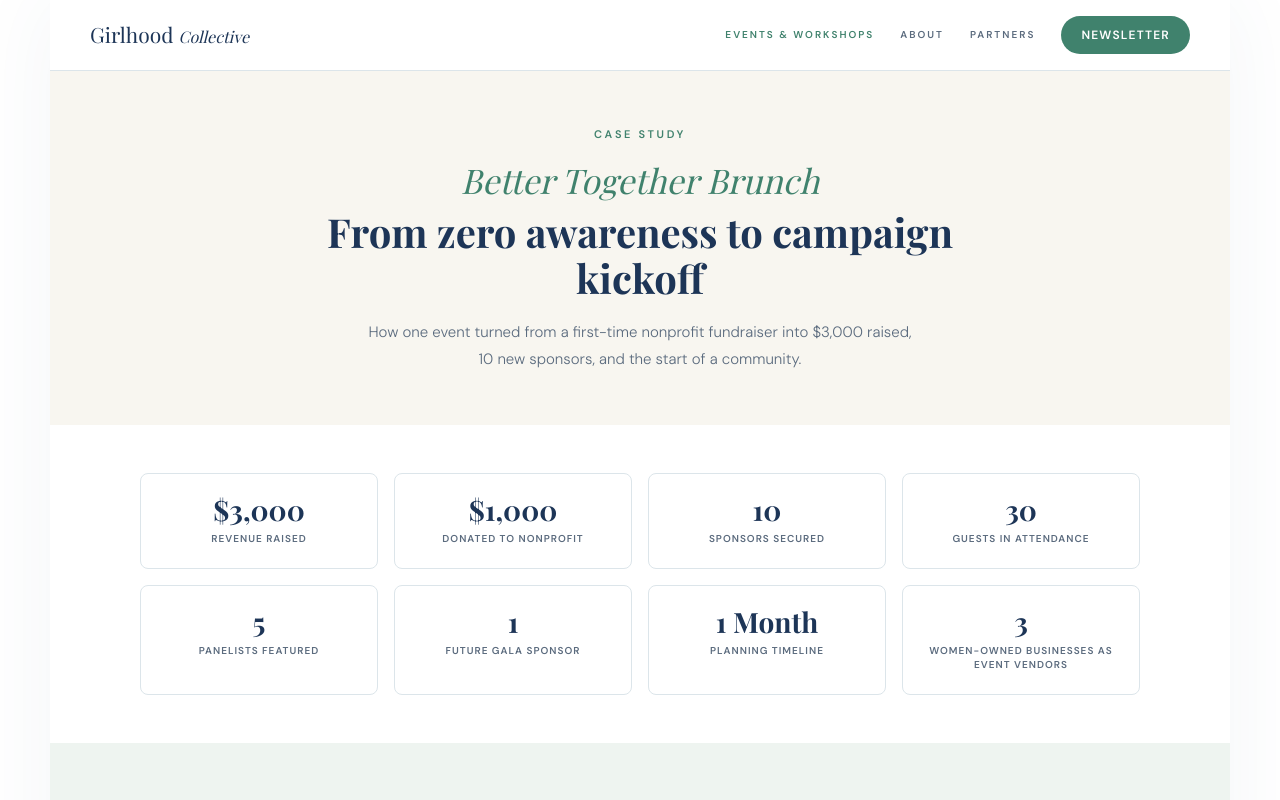
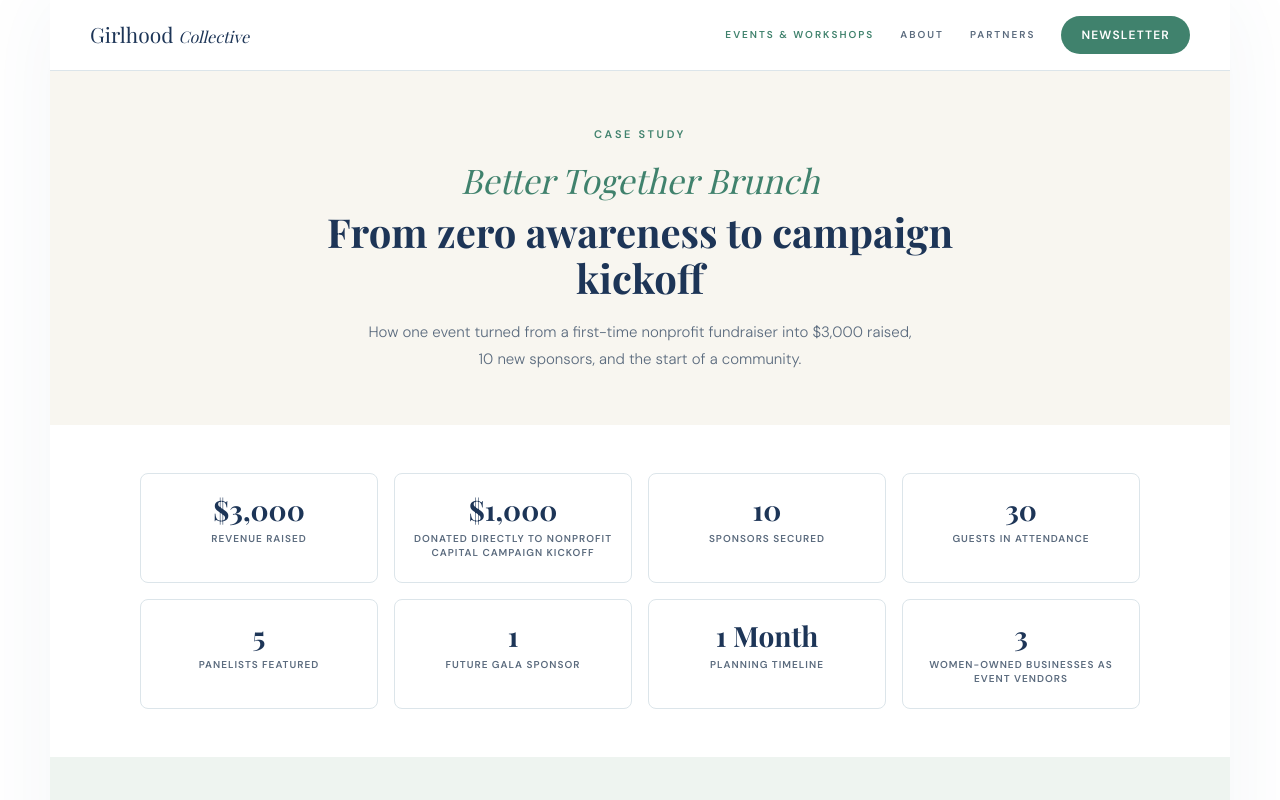
Before and after one commit to girlhoodcollective/girlhoodcincy, a React (Vite) app: page /better-together-recap in a window 1280 px wide. Shown: the top 800 px of the page. Built offline with nearby package versions, Linux system fonts and the light colour scheme; a web font is replaced by a local one.

Commit message:
Update brunch stat label to reflect capital campaign kickoff

```diff
--- a/src/pages/BetterTogetherRecap.jsx
+++ b/src/pages/BetterTogetherRecap.jsx
@@ -4,7 +4,7 @@ import Footer from '../components/Footer.jsx';
 
 const STATS = [
   { value: '$3,000', label: 'Revenue raised' },
-  { value: '$1,000', label: 'Donated to nonprofit' },
+  { value: '$1,000', label: 'Donated directly to nonprofit capital campaign kickoff' },
   { value: '10', label: 'Sponsors secured' },
   { value: '30', label: 'Guests in attendance' },
   { value: '5', label: 'Panelists featured' },
```
